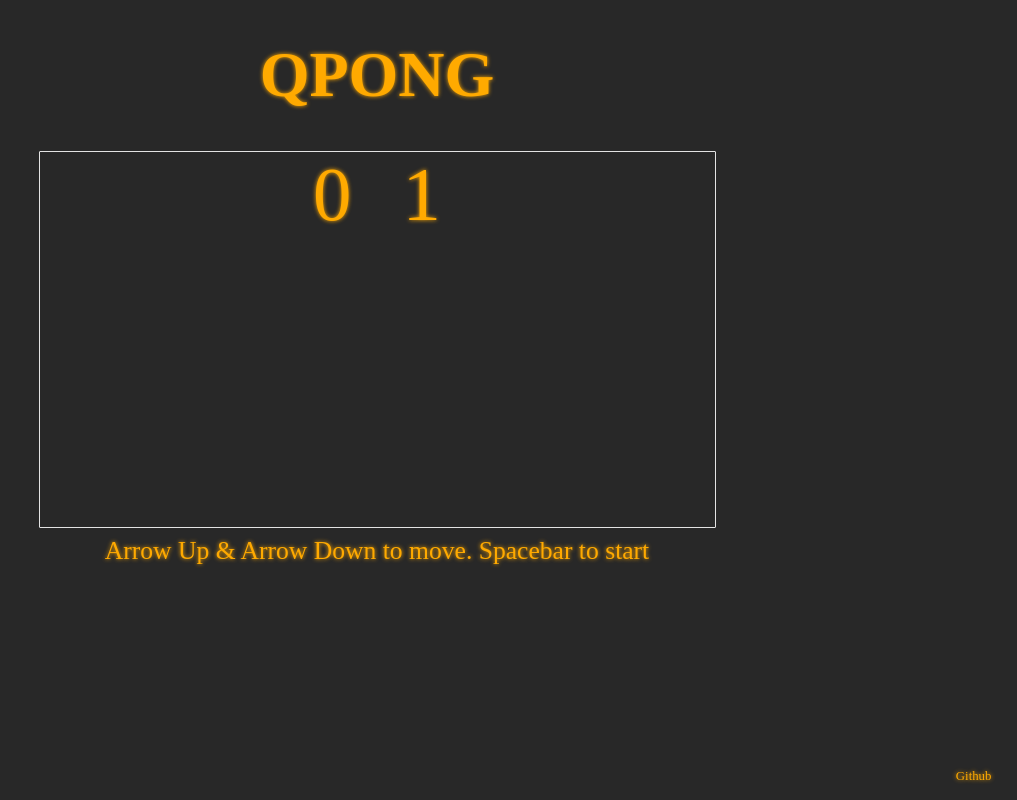
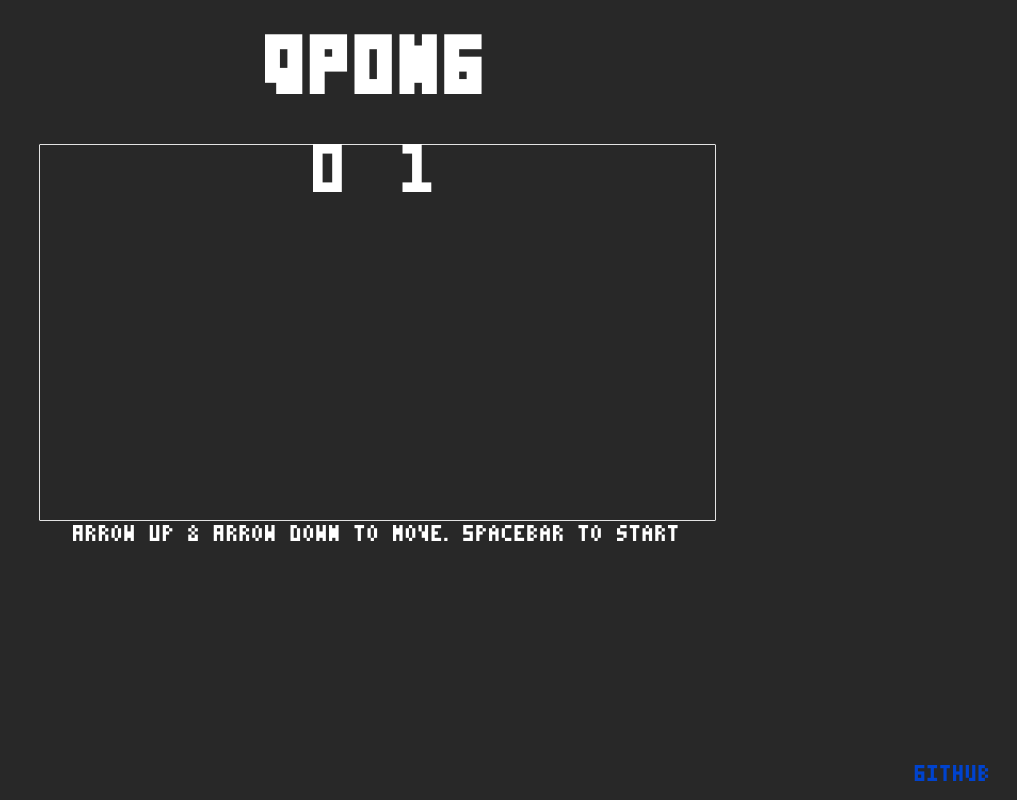
Before and after one commit to HuangJunye/qpng.js, a plain HTML site: page index.html in a window 1280 px wide. Shown: the whole page, without its empty margins (263-1280 px from the left). Drawn offline with Linux system fonts and the light colour scheme; no server answers.

Commit message:
change font

```diff
--- a/css/main.css
+++ b/css/main.css
@@ -1,7 +1,7 @@
 @font-face {
     font-family: gameFont;
     src: url('../fonts/bit5x3.ttf');
-    font-weight: bold;
+    font-weight: normal;
 }
 
 * {
@@ -14,29 +14,28 @@ body {
     background-color: #282828;
     font-family: gameFont;
     font-size: 2em;
-    color: #fa0;
-    text-shadow: 0 0 4px #fa0;
+    color: rgb(255, 255, 255);
     height: 100%;
     display: grid;
 }
 
 #title {
     font-family: gameFont;
-    font-size: 5vw;
+    font-size: 7vw;
     margin-top: 3%;
     margin-bottom: 3%;
     text-align: center;
 }
 
 a {
-    font-size: 1vw;
-    color: #fa0;
+    font-size: 2vw;
+    color: #0043ce;
     text-decoration: none;
 }
 
 a:hover {
-    color: #7f5500;
-    text-shadow: 0 0 4px #7f5500;
+    color: #0f62fe;
+    text-shadow: 0 0 4px #0f62fe;
 }
 
 p {
--- a/index.html
+++ b/index.html
@@ -4,7 +4,7 @@
 <head>
     <meta charset="UTF-8" />
     <meta name="viewport" content="width=device-width, initial-scale=1">
-    <meta name="description" content="18x10 pixel pong">
+    <meta name="description" content="qpong">
     <title>Miniature Pong</title>
     <link rel="apple-touch-icon" sizes="180x180" href="favicons/apple-touch-icon.png">
     <link rel="icon" type="image/png" sizes="32x32" href="favicons/favicon-32x32.png">
```
Also changed, not shown: fonts/bit5x3.ttf.
